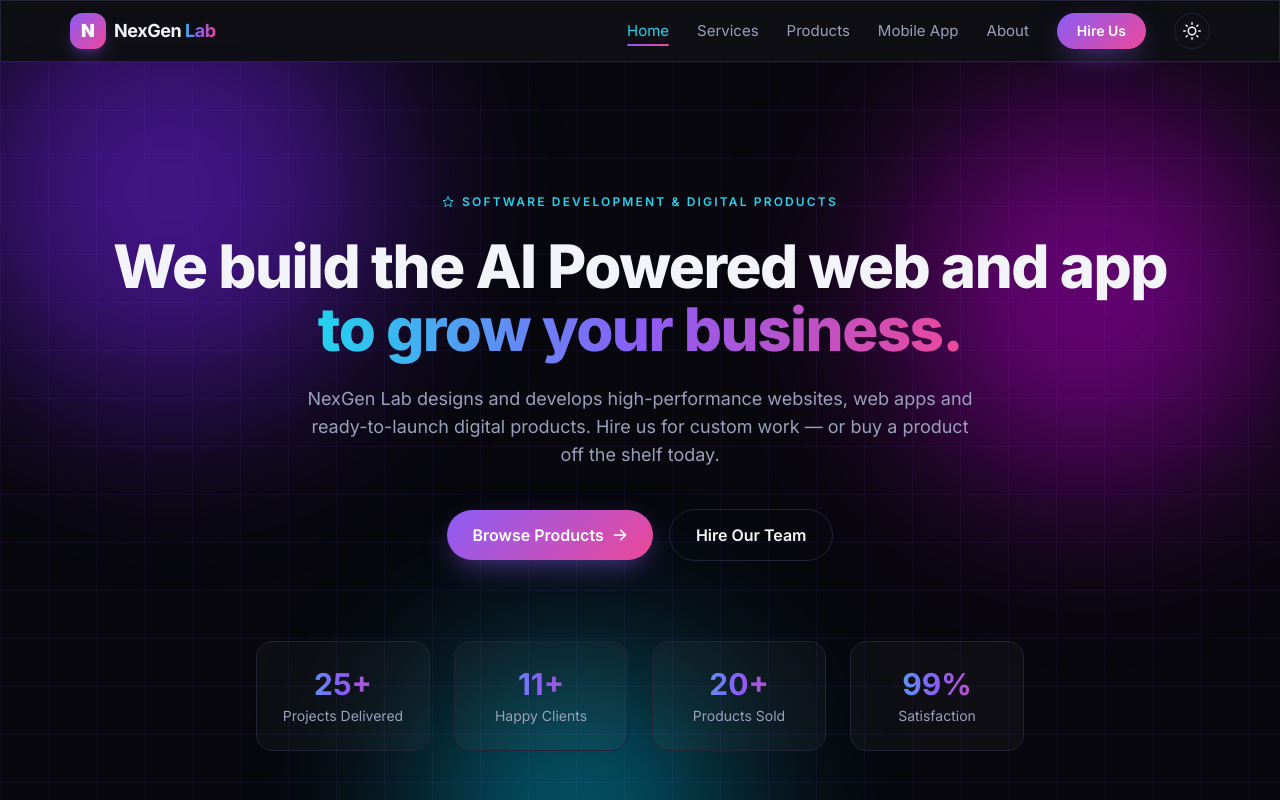
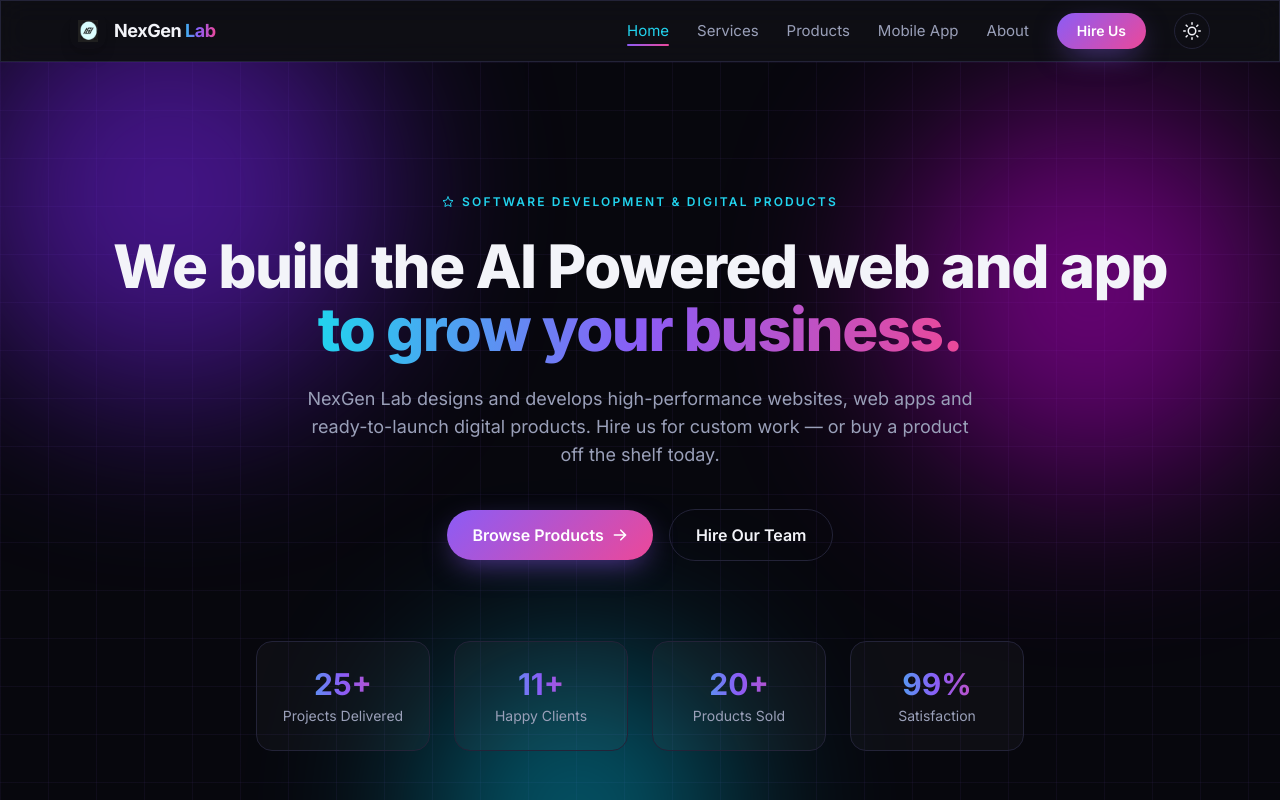
Before and after one commit to PioneeringItConsultants/PioneeringITWeb, a Next.js app: page / in a window 1280 px wide. Shown: the top 800 px of the page. Built offline with nearby package versions, Linux system fonts and the light colour scheme.

Commit message:
update-feature

```diff
--- a/src/components/header/Header.tsx
+++ b/src/components/header/Header.tsx
@@ -1,6 +1,8 @@
 import Link from "next/link";
 import MobileMenu from "./MobileMenu";
 import NavMenuLinks from "./NavMenuLinks";
+import Image from "next/image";
+import logoImage from '../../../public/images/header/image.png'
 
 const Header = () => {
   return (
@@ -8,8 +10,14 @@ const Header = () => {
       <nav className="glass border-b border-[var(--color-border)]">
         <div className="container flex justify-between items-center py-3">
           <Link href="/" className="flex items-center gap-2 group">
-            <span className="grid place-items-center w-9 h-9 rounded-xl bg-primary text-white font-black text-lg shadow-lg shadow-violet-500/30">
-              N
+            <span className="grid place-items-center w-9 h-9 rounded-xl text-white font-black text-lg shadow-lg ">
+              <Image
+                src={logoImage}
+                alt="Logo"
+                height={20}
+                width={20}
+                className="object-cover"
+              />
             </span>
             <span className="text-lg font-bold tracking-tight">
               NexGen<span className="gradient-text"> Lab</span>
--- a/src/components/header/theme/Theme.tsx
+++ b/src/components/header/theme/Theme.tsx
@@ -26,7 +26,7 @@ const Theme = () => {
       aria-label="Toggle theme"
       className="grid place-items-center w-9 h-9 rounded-full border border-[var(--color-border)] text-[var(--color-ink)] hover:border-[var(--color-brand)] hover:text-[var(--color-accent)] transition-colors"
     >
-      {isLight ? <FiMoon size={18} /> : <FiSun size={18} />}
+      {isLight ? <FiMoon className="text-black hover:text-[var(--color-accent)]" size={18} /> : <FiSun size={18} />}
     </button>
   );
 };
```
Also changed, not shown: public/images/header/image.png (added).
